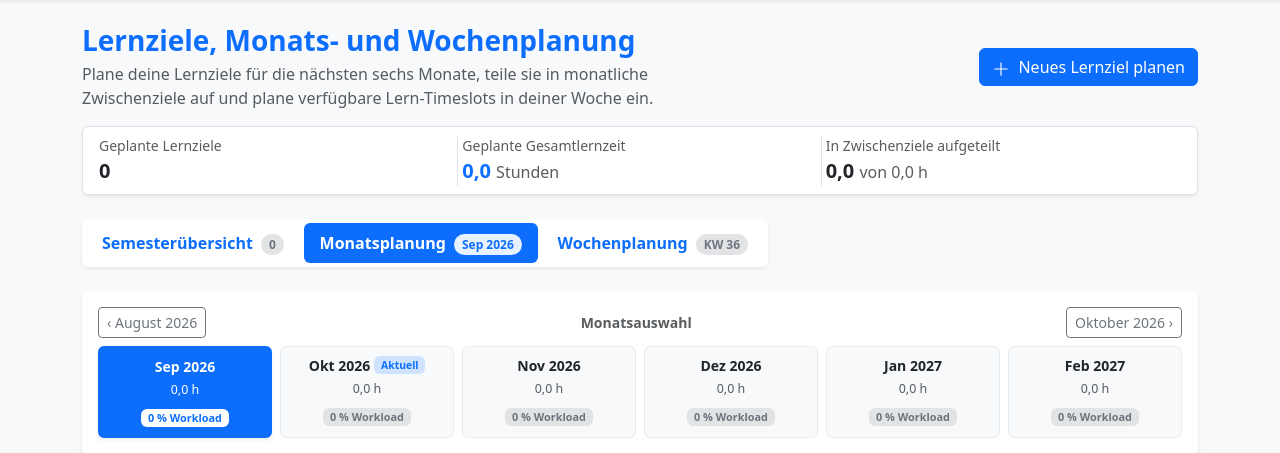
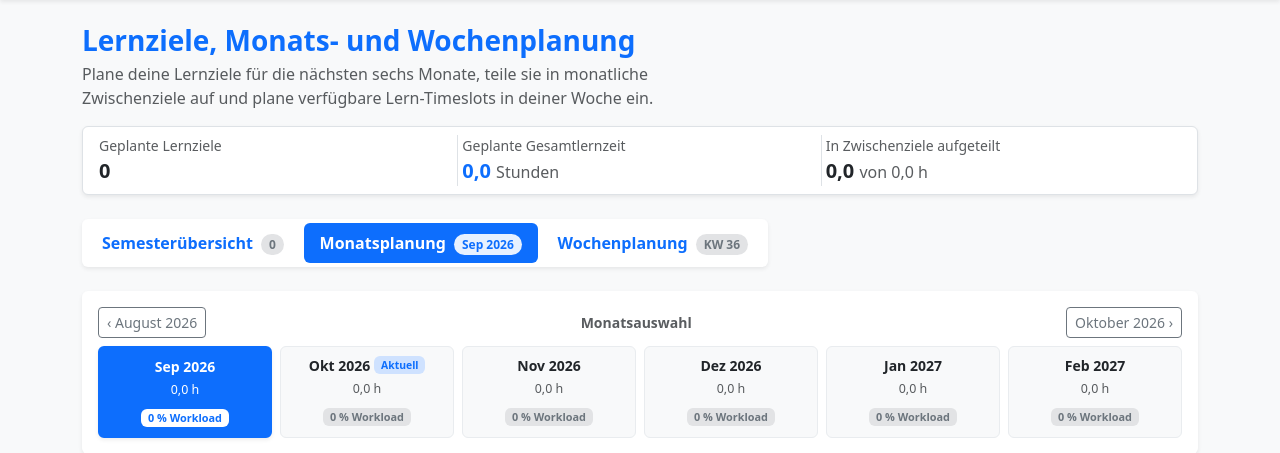
Before and after one commit to Fritz-IU/ISEF01-Lernzeit-Manager, a PHP site: page /goals.php?tab=month&month=2026-09 in a window 1280 px wide. Shown: the part 56-509 px from the top of the page. Run offline with PHP 8.4, Linux system fonts and the light colour scheme; the visitor is signed in with stand-in values (Sample User, id 1); data that the repository does not hold is empty.

Commit message:
Button "Neues Lernziel planen" nur in der Semesterübersicht anzeigen. Refs #30

```diff
--- a/assets/js/goals.js
+++ b/assets/js/goals.js
@@ -746,6 +746,10 @@ document.addEventListener('DOMContentLoaded', () => {
   document.querySelectorAll('[data-view-tab]').forEach((tabBtn) => {
     tabBtn.addEventListener('shown.bs.tab', () => {
       const viewTab = tabBtn.getAttribute('data-view-tab') || 'semester';
+      const createGoalBtn = document.getElementById('createGoalBtn');
+      if (createGoalBtn) {
+        createGoalBtn.classList.toggle('d-none', viewTab !== 'semester');
+      }
       const monthSection = document.getElementById('monatsplanung');
       const weekSection = document.getElementById('wochenplanung');
       const currentMonth = monthSection ? monthSection.getAttribute('data-selected-month') : '';
--- a/goals.php
+++ b/goals.php
@@ -233,7 +233,8 @@ require_once __DIR__ . '/includes/header.php';
         </p>
     </div>
     <div class="col-md-5 text-md-end mt-3 mt-md-0">
-        <button type="button" class="btn btn-primary" data-bs-toggle="modal" data-bs-target="#createGoalModal">
+        <!-- Nur in der Semesterübersicht sichtbar; goals.js blendet ihn beim Tabwechsel ein/aus -->
+        <button type="button" class="btn btn-primary <?= $activeViewTab === 'semester' ? '' : 'd-none' ?>" id="createGoalBtn" data-bs-toggle="modal" data-bs-target="#createGoalModal">
             <svg xmlns="http://www.w3.org/2000/svg" width="18" height="18" fill="currentColor" class="bi bi-plus-lg me-1 align-text-bottom" viewBox="0 0 16 16">
                 <path fill-rule="evenodd" d="M8 2a.5.5 0 0 1 .5.5v5h5a.5.5 0 0 1 0 1h-5v5a.5.5 0 0 1-1 0v-5h-5a.5.5 0 0 1 0-1h5v-5A.5.5 0 0 1 8 2" />
             </svg>
```
